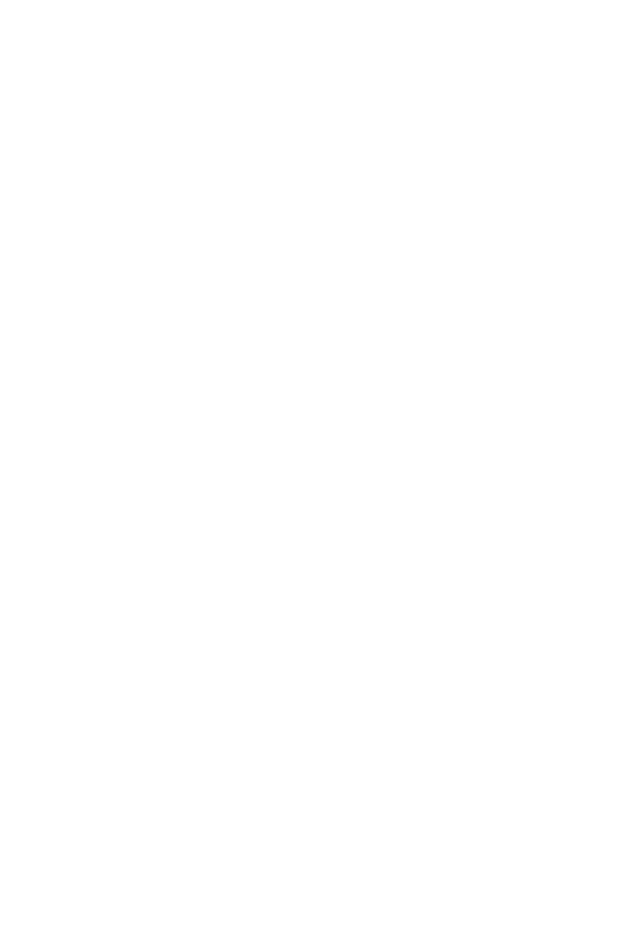
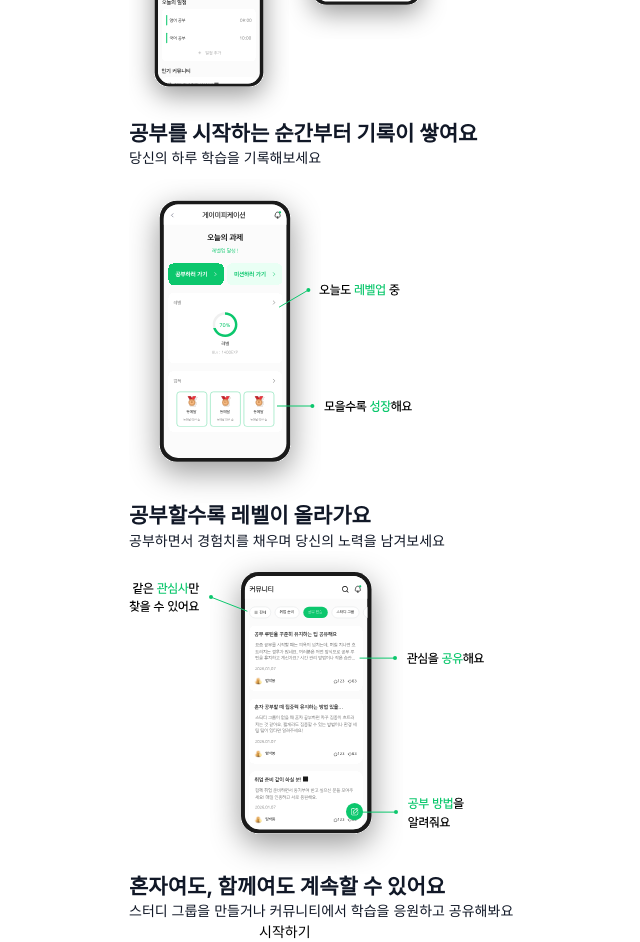
Before and after one commit to St-rdy/Front, a React (Vite) app: page /auth/onboarding in a window 1280 px wide. Shown: the part 240-1182 px from the top of the page, without its empty margins (186-826 px from the left). Before the commit the page ends 800 px from the top, so only its background shows below. Built offline with nearby package versions, Linux system fonts and the light colour scheme; a web font is replaced by a local one.

Commit message:
[FRONTEND-31] onboardingpage 구현 (디자인 미구현)
Signed-off-by: lee0806 <leeseh0806@gmail.com>

```diff
--- a/src/pages/auth/OnBoardingPage/OnBoardingPage.tsx
+++ b/src/pages/auth/OnBoardingPage/OnBoardingPage.tsx
@@ -63,8 +63,41 @@
           onTouchStart={handleTouchStart}
           onTouchEnd={handleTouchEnd}
         >
-          <button onClick={() => navigate('/')}>{currentIndex}</button>
-          OnBoardingPage
+          {/* 슬라이드 영역 */}
+          <div
+            className="onboarding-slide-track"
+            style={{
+              transform: `translateX(-${(currentIndex * 100) / SLIDES.length}%)`,
+            }}
+          >
+            {SLIDES.map((slide, index) => (
+              <div className="onboarding-slide" key={index}>
+                <img src={slide.image} alt={slide.title} />
+                <h2>{slide.title}</h2>
+                <p>{slide.describe}</p>
+              </div>
+            ))}
+          </div>
+          {/* 하단 고정 영역 */}
+          <div className="onboarding-bottom">
+            <div className="onboarding-indicators">
+              {SLIDES.map((_, index) => (
+                <div
+                  className={`onboarding-dot ${index === currentIndex ? 'onboarding-dot-active' : ''}`}
+                  key={index}
+                  onClick={() => setCurrentIndex(index)}
+                />
+              ))}
+            </div>
+            <div className="onboarding-button">
+              <button
+                className="onboarding-button onboarding-button-primary"
+                onClick={() => navigate('/auth/login')}
+              >
+                시작하기
+              </button>
+            </div>
+          </div>
         </div>
       </div>
     </>
```
Also changed, not shown: 1 other file (tests, documents, lock files or other folders).
